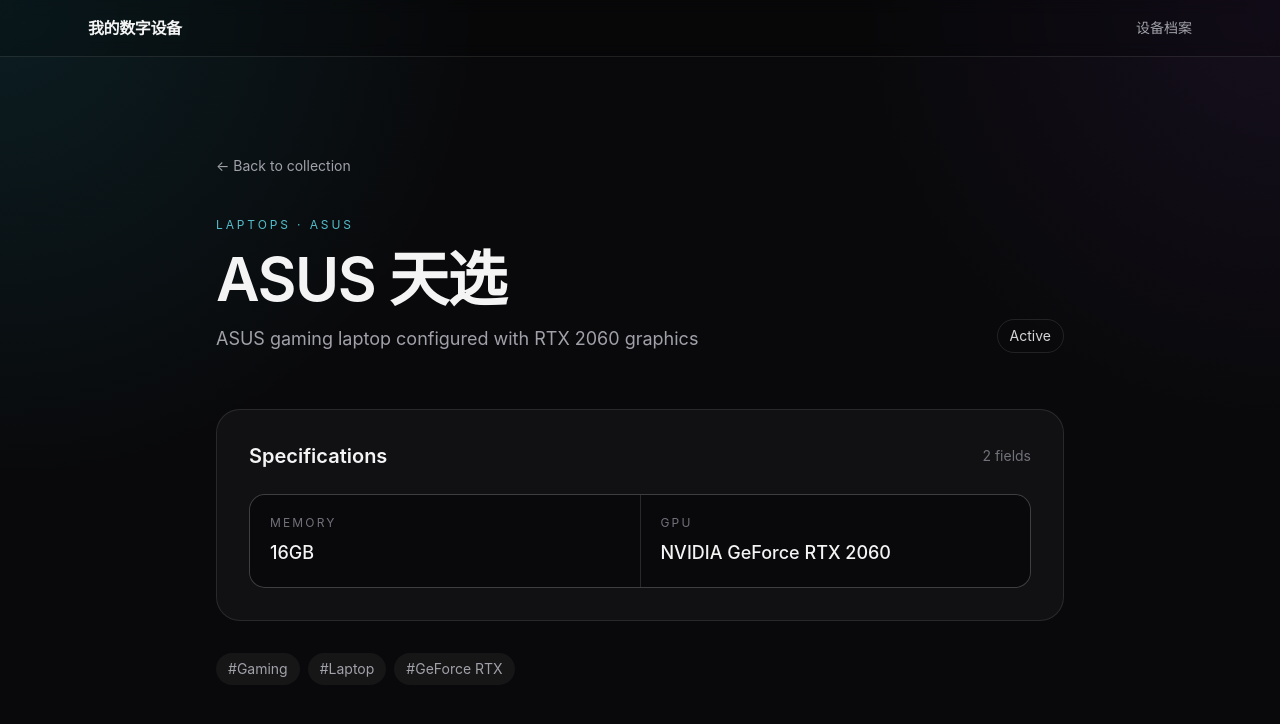
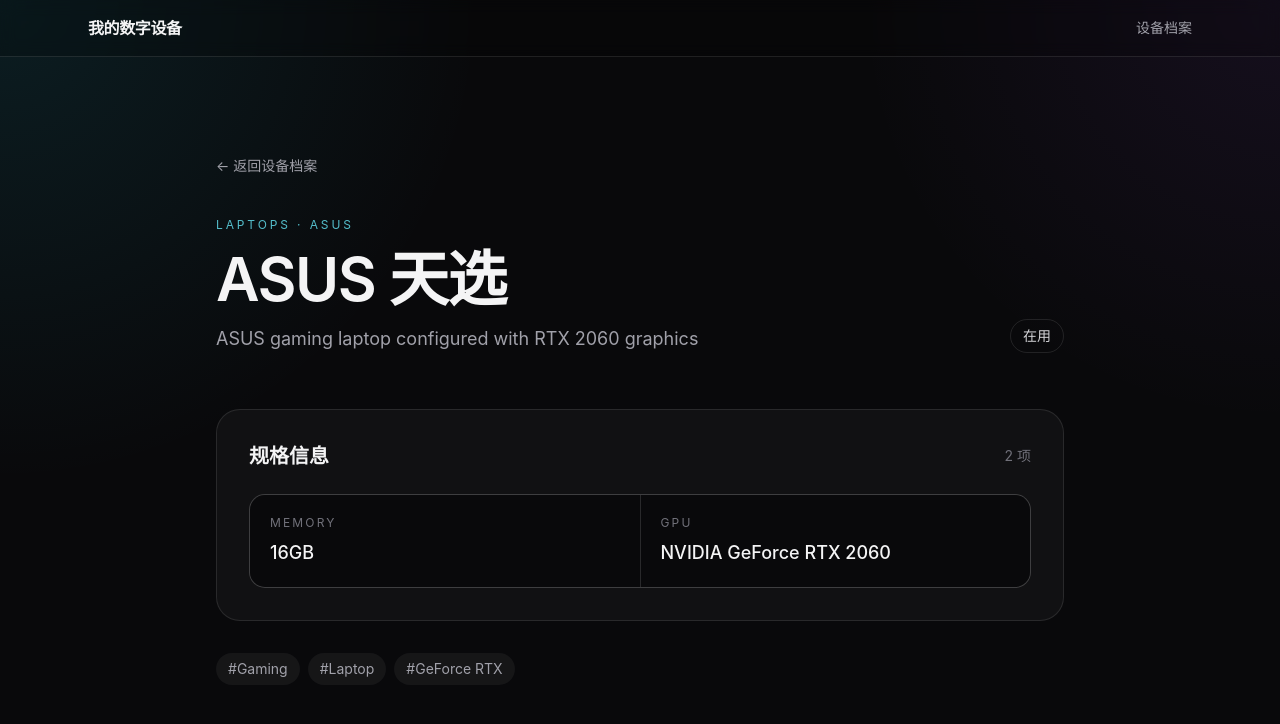
Before and after one commit to libinpg/mydigitaldevices, a Next.js app: page /devices/asus-tuf-rtx2060 in a window 1280 px wide. Shown: the top 724 px of the page. Built offline with nearby package versions, Linux system fonts and the light colour scheme.

Commit message:
feat: localize device detail page

```diff
--- a/app/devices/[id]/page.tsx
+++ b/app/devices/[id]/page.tsx
@@ -1,6 +1,12 @@
 import Link from "next/link";
 import { notFound } from "next/navigation";
 import { categoryLabels, devices } from "@/data/devices";
+
+const statusLabels = {
+  active: "在用",
+  spare: "备用",
+  retired: "已退役"
+} as const;
 
 export function generateStaticParams() {
   return devices.map((device) => ({ id: device.id }));
@@ -13,7 +19,7 @@
   return (
     <main className="mx-auto max-w-4xl px-6 py-16 sm:py-24">
       <Link href="/" className="text-sm text-zinc-400 transition hover:text-white">
-        ← Back to collection
+        ← 返回设备档案
       </Link>
 
       <section className="mt-10">
@@ -25,16 +31,16 @@
             <h1 className="text-4xl font-semibold tracking-tight sm:text-6xl">{device.name}</h1>
             <p className="mt-4 max-w-2xl text-lg leading-7 text-zinc-400">{device.summary}</p>
           </div>
-          <span className="w-fit rounded-full border border-white/10 px-3 py-1.5 text-sm capitalize text-zinc-300">
-            {device.status}
+          <span className="w-fit rounded-full border border-white/10 px-3 py-1.5 text-sm text-zinc-300">
+            {statusLabels[device.status]}
           </span>
         </div>
       </section>
 
       <section className="mt-14 rounded-3xl border border-white/10 bg-white/[0.035] p-6 sm:p-8">
         <div className="mb-6 flex items-center justify-between">
-          <h2 className="text-xl font-semibold">Specifications</h2>
-          <span className="text-sm text-zinc-500">{device.specs.length} fields</span>
+          <h2 className="text-xl font-semibold">规格信息</h2>
+          <span className="text-sm text-zinc-500">{device.specs.length} 项</span>
         </div>
 
         {device.specs.length > 0 ? (
@@ -48,7 +54,7 @@
           </div>
         ) : (
           <p className="rounded-2xl border border-dashed border-white/10 p-6 text-sm leading-6 text-zinc-500">
-            Detailed specifications have not been added yet. This device is ready for more information such as purchase date, price, serial number, ports and personal notes.
+            这台设备暂时还没有补充详细规格。后续可以继续记录购买日期、价格、序列号、接口信息和个人使用备注等内容。
           </p>
         )}
       </section>
```
